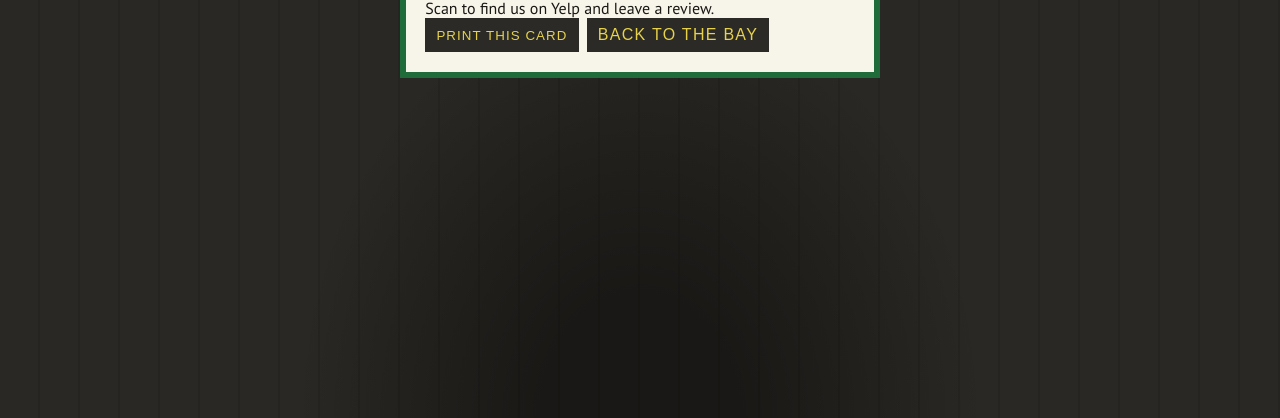
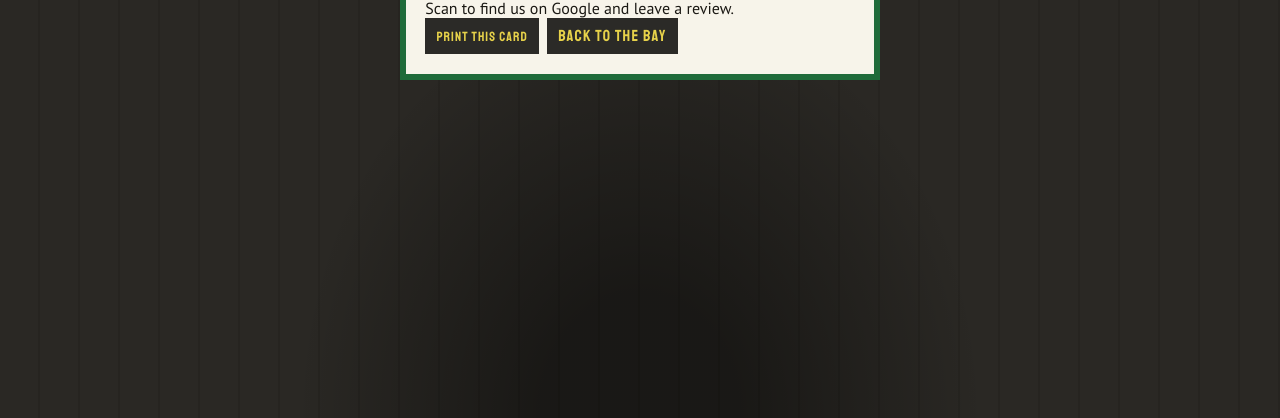
Before and after one commit to nitantbhartia/a-street-auto-preview, a website: page review.html in a window 1280 px wide. Shown: the part 382-800 px from the top of the page. Drawn offline with Linux system fonts and the light colour scheme; a web font is replaced by a local one.

Commit message:
Restyle homepage into a mailed trade object

```diff
--- a/review.html
+++ b/review.html
@@ -9,7 +9,7 @@
     .card { max-width: 480px; margin: 1.2rem auto; background: #f7f4ea; border: 6px solid #1f6b3a; padding: 1.2rem; }
     .card img { width: 220px; height: 220px; display: block; margin: 0.7rem auto; }
     .actions { display: flex; gap: 0.5rem; flex-wrap: wrap; }
-    .actions button, .actions a { background: #2b2a27; color: #e7d24a; border: 0; padding: 0.5rem 0.7rem; text-decoration: none; font-family: "Oswald", sans-serif; letter-spacing: .08em; text-transform: uppercase; cursor: pointer; }
+    .actions button, .actions a { background: #2b2a27; color: #e7d24a; border: 0; padding: 0.5rem 0.7rem; text-decoration: none; font-family: Staatliches, sans-serif; letter-spacing: .08em; text-transform: uppercase; cursor: pointer; }
     @media print { .street-top, .actions, .lang { display: none !important; } body { background: #fff; } }
   </style>
 </head>
@@ -25,8 +25,8 @@
     <h1 class="shop-name" style="font-size:1.8rem;">“A” Street Auto Service</h1>
     <p>1263 State Street, San Diego, CA 92101</p>
     <p><a class="plain" href="tel:+16192398600">(619) 239-8600</a></p>
-    <img src="review-qr.svg" width="220" height="220" alt="QR code to “A” Street Auto Service on Yelp">
-    <p data-en="Scan to find us on Yelp and leave a review." data-es="Escanee para encontrarnos en Yelp y dejar una reseña.">Scan to find us on Yelp and leave a review.</p>
+    <img src="review-qr.svg" width="220" height="220" alt="QR code to find A Street Auto Service on Google">
+    <p data-en="Scan to find us on Google and leave a review." data-es="Escanee para encontrarnos en Google y dejar una reseña.">Scan to find us on Google and leave a review.</p>
     <div class="actions">
       <button type="button" id="print-card" data-en="Print this card" data-es="Imprimir esta tarjeta">Print this card</button>
       <a href="index.html" data-en="Back to the bay" data-es="Volver a la bahía">Back to the bay</a>
```
